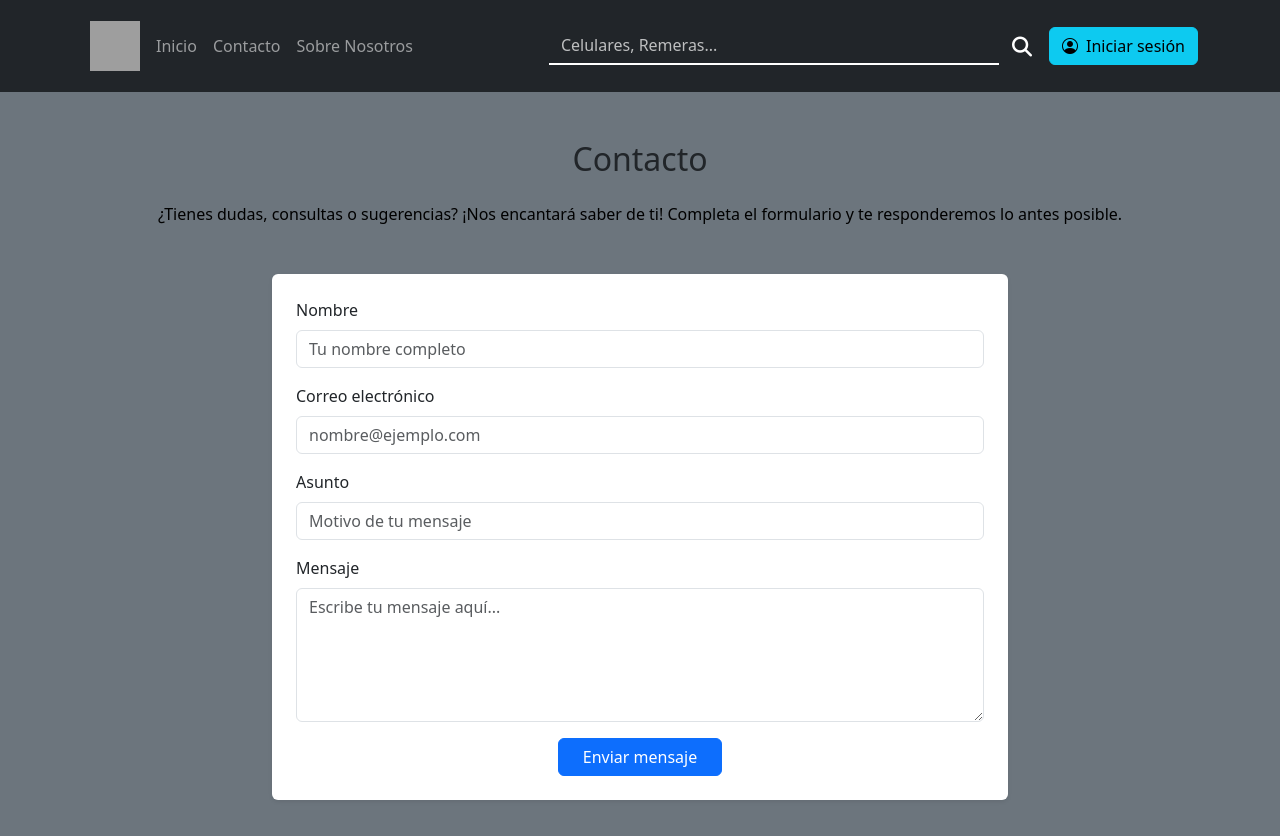
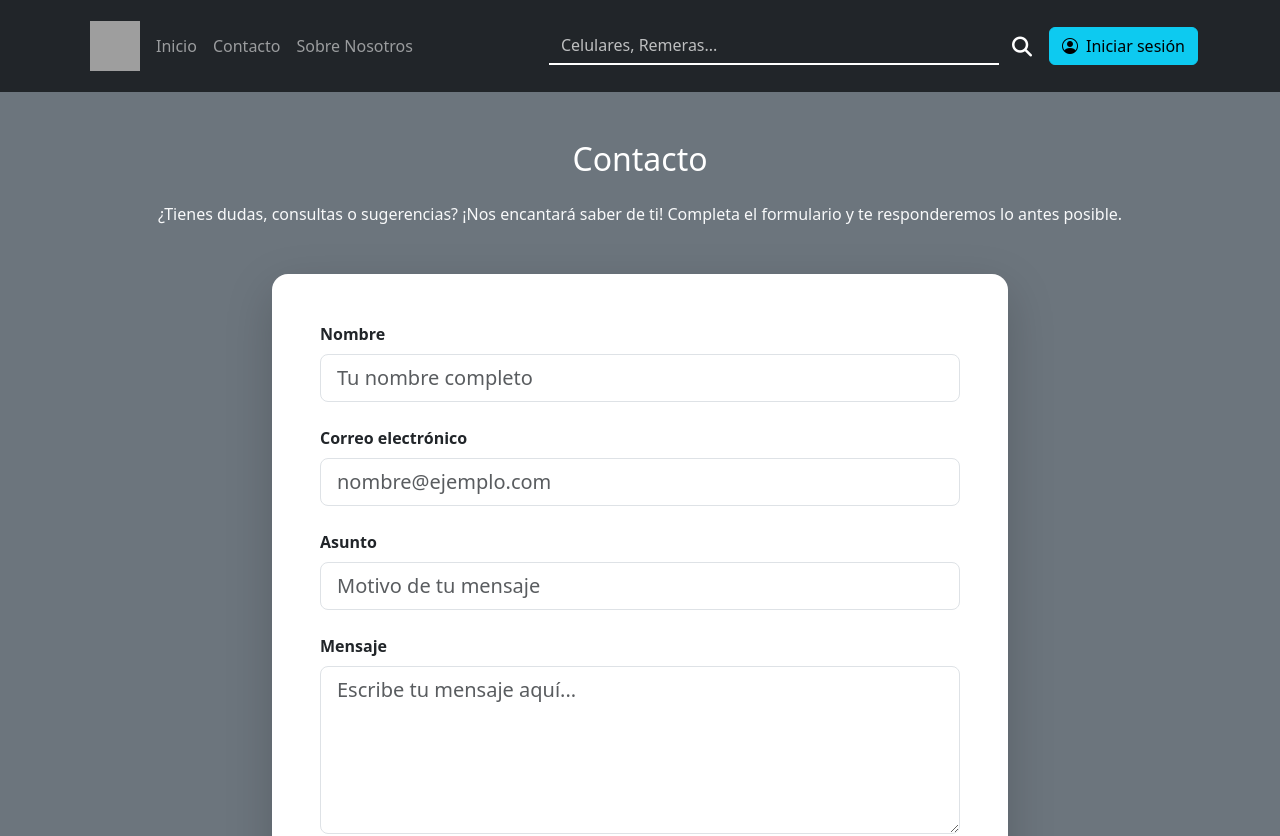
Before and after one commit to FernandoBlancoTFL/Shopnetic-ecommerce, a React (Vite) app: page /contact in a window 1280 px wide. Shown: the top 836 px of the page. Built offline with nearby package versions, Linux system fonts and the light colour scheme; grey boxes are pictures that could not be loaded.

Commit message:
* Made the navbar toggle menu to close when item is selected or user clicked elsewhere * Made the search bar to always send user to "/" when it does a search * Improved contact and about design

```diff
--- a/src/components/CategoryCarousel.jsx
+++ b/src/components/CategoryCarousel.jsx
@@ -57,7 +57,7 @@ export function CategoryCarousel ({ products }) {
               </div>
               <Card.Body className='text-center p-2 d-flex flex-column justify-content-between bg-dark text-white' style={{ height: '160px' }}>
                 <div className='d-flex flex-column align-items-center gap-1'>
-                  <Card.Title className='fs-6 mb-1'>{product.title}</Card.Title>
+                  <Card.Title className='fs-6 mb-1 text-white'>{product.title}</Card.Title>
                   <StarRating rating={product.rating} size={12} />
                   <div className='d-flex gap-2 mt-2 align-items-center'>
                     <Card.Text className='mb-2' style={{ color: '#FAF9F6' }}><s>${getProductPriceWithoutDiscount(product)}</s></Card.Text>
--- a/src/components/ListProducts.jsx
+++ b/src/components/ListProducts.jsx
@@ -54,7 +54,7 @@ export function ListOfProducts ({ products, currentPage, setCurrentPage, scrollT
                     )}
 
                 <Card.Body className='d-flex flex-column bg-dark text-white rounded-bottom'>
-                  <Card.Title className='text-truncate mb-0'>{product.title}</Card.Title>
+                  <Card.Title className='text-truncate mb-0 text-white'>{product.title}</Card.Title>
                   <div className='d-flex flex-wrap justify-content-between align-items-center m-1' onClick={(e) => { e.stopPropagation(); e.preventDefault() }}>
                     <div className='d-flex gap-2 align-items-center'>
                       <Card.Text className='text-success fw-bold mb-0' style={{ fontSize: '18px' }}>$ {product.price}</Card.Text>
--- a/src/components/SearchBar.jsx
+++ b/src/components/SearchBar.jsx
@@ -1,9 +1,11 @@
 import { useState, useEffect, useRef, forwardRef, useImperativeHandle } from 'react'
 import { Form } from 'react-bootstrap'
+import { useNavigate } from 'react-router-dom'
 
 export const SearchBar = forwardRef(({ onSearch }, ref) => {
   const [query, setQuery] = useState('')
   const debounceTimeout = useRef(null)
+  const navigate = useNavigate()
 
   useImperativeHandle(ref, () => ({
     clear: () => {
@@ -32,6 +34,7 @@ export const SearchBar = forwardRef(({ onSearch }, ref) => {
   const handleSubmit = (event) => {
     event.preventDefault()
     onSearch(query)
+    navigate('/')
   }
 
   return (
--- a/src/components/ShoppingCart.jsx
+++ b/src/components/ShoppingCart.jsx
@@ -6,7 +6,7 @@ import { Link } from 'react-router-dom'
 import { ShoppingCartContext } from '../context/ShoppingCartContext'
 
 export function ShoppingCart ({ isPositionFixed = false }) {
-  const { shoppingCart, totalPrice, addProductToCart, removeProductFromCartById, emptyShoppingCart, emptyShoppingCartWithConfirmationModal } = useContext(ShoppingCartContext)
+  const { shoppingCart, totalPrice, addProductToCart, removeProductFromCartById, emptyShoppingCartWithConfirmationModal } = useContext(ShoppingCartContext)
   const [show, setShow] = useState(false)
   const [cartSize, setCartSize] = useState(shoppingCart.length)
   const [animate, setAnimate] = useState(false)
--- a/src/css/App.css
+++ b/src/css/App.css
@@ -122,6 +122,22 @@
   display: none !important;
 }
 
+form input:focus,
+form textarea:focus {
+  border-color: #0d6efd;
+  box-shadow: 0 0 0 0.2rem rgba(13, 110, 253, 0.25);
+  transition: box-shadow 0.2s ease-in-out;
+}
+
+.card-title {
+  color: #0d6efd;
+}
+
+.card-body-mvm:hover {
+  transform: translateY(-3px);
+  transition: transform 0.3s ease;
+}
+
 @media (max-width: 991.98px) {
   .custom-navbar {
     position: fixed !important;
--- a/src/pages/Contact.jsx
+++ b/src/pages/Contact.jsx
@@ -2,36 +2,66 @@ export function Contact () {
   return (
     <main className='main flex-grow-1 bg-secondary py-5'>
       <div className='container'>
-        <h2 className='text-center mb-4'>Contacto</h2>
-        <p className='text-center text-black mb-5'>
+        <h2 className='text-center mb-4 text-white'>Contacto</h2>
+        <p className='text-center text-light mb-5'>
           ¿Tienes dudas, consultas o sugerencias? ¡Nos encantará saber de ti! Completa el formulario y te responderemos lo antes posible.
         </p>
 
         <div className='row justify-content-center'>
-          <div className='col-md-8'>
-            <form className='bg-white p-4 rounded shadow-sm'>
-              <div className='mb-3'>
-                <label htmlFor='name' className='form-label'>Nombre</label>
-                <input type='text' className='form-control' id='name' placeholder='Tu nombre completo' required />
+          <div className='col-md-10 col-lg-8'>
+            <form className='bg-white p-4 p-md-5 rounded-4 shadow-lg'>
+              <div className='mb-4'>
+                <label htmlFor='name' className='form-label fw-semibold'>Nombre</label>
+                <input
+                  type='text'
+                  className='form-control form-control-lg'
+                  id='name'
+                  placeholder='Tu nombre completo'
+                  required
+                />
               </div>
 
-              <div className='mb-3'>
-                <label htmlFor='email' className='form-label'>Correo electrónico</label>
-                <input type='email' className='form-control' id='email' placeholder='nombre@ejemplo.com' required />
+              <div className='mb-4'>
+                <label htmlFor='email' className='form-label fw-semibold'>Correo electrónico</label>
+                <input
+                  type='email'
+                  className='form-control form-control-lg'
+                  id='email'
+                  placeholder='nombre@ejemplo.com'
+                  required
+                />
               </div>
 
-              <div className='mb-3'>
-                <label htmlFor='subject' className='form-label'>Asunto</label>
-                <input type='text' className='form-control' id='subject' placeholder='Motivo de tu mensaje' />
+              <div className='mb-4'>
+                <label htmlFor='subject' className='form-label fw-semibold'>Asunto</label>
+                <input
+                  type='text'
+                  className='form-control form-control-lg'
+                  id='subject'
+                  placeholder='Motivo de tu mensaje'
+                />
               </div>
 
-              <div className='mb-3'>
-                <label htmlFor='message' className='form-label'>Mensaje</label>
-                <textarea className='form-control' id='message' rows='5' placeholder='Escribe tu mensaje aquí...' required />
+              <div className='mb-4'>
+                <label htmlFor='message' className='form-label fw-semibold'>Mensaje</label>
+                <textarea
+                  className='form-control form-control-lg'
+                  id='message'
+                  rows='5'
+                  placeholder='Escribe tu mensaje aquí...'
+                  required
+                />
               </div>
 
               <div className='text-center'>
-                <button type='submit' className='btn btn-primary px-4'>
+                <button
+                  type='submit'
+                  className='btn btn-primary btn-lg px-5 shadow-sm'
+                  style={{
+                    borderRadius: '50px',
+                    transition: 'all 0.3s ease-in-out'
+                  }}
+                >
                   Enviar mensaje
                 </button>
               </div>
```
Also changed, not shown: src/components/NavBar.jsx (+38 -6 lines), src/pages/About.jsx (+27 -14 lines).
